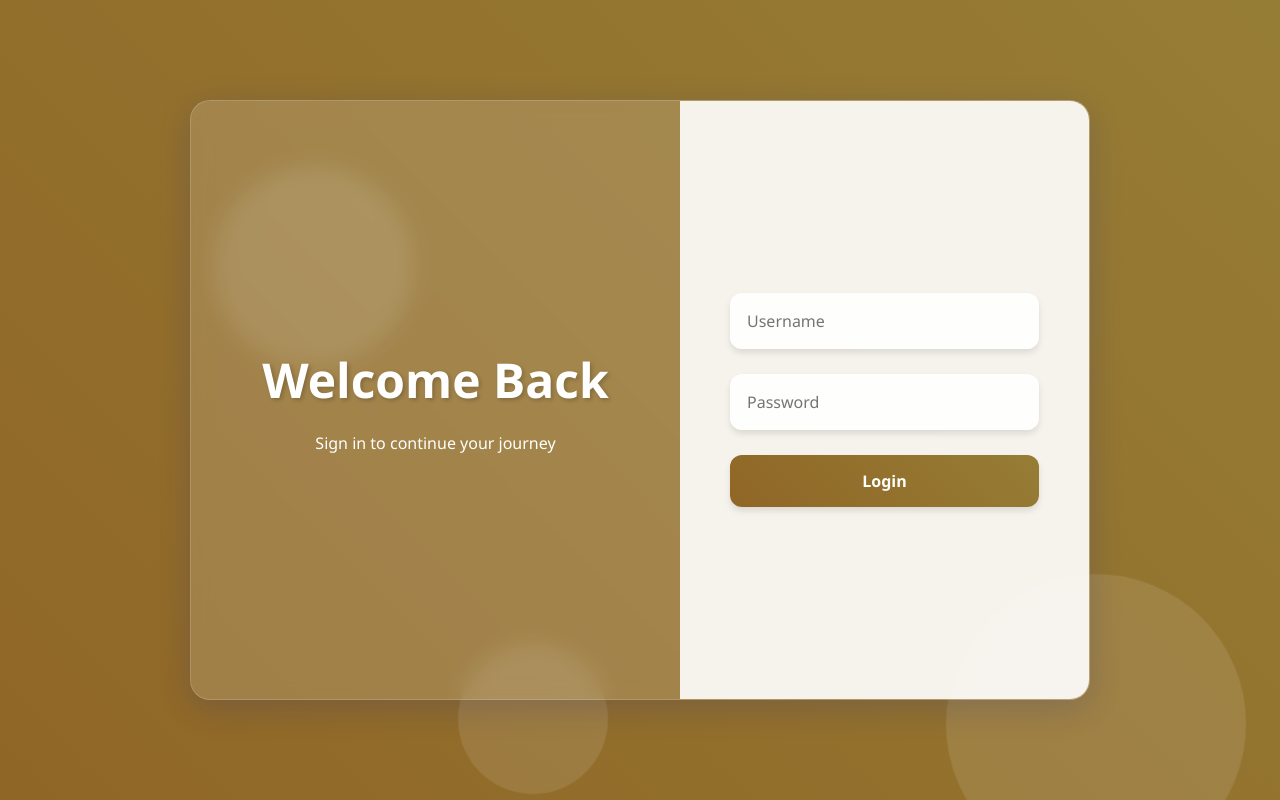
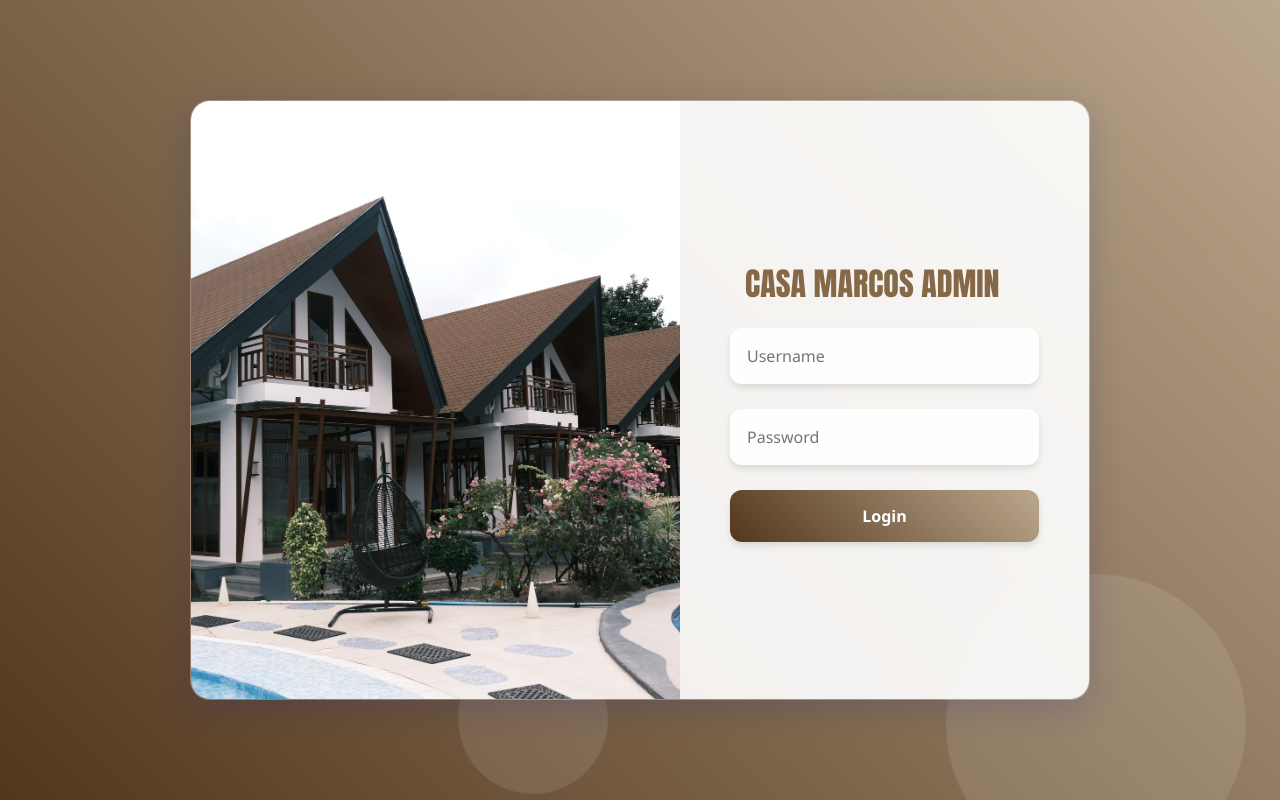
Before and after one commit to James-gif-ux/casa-marcos-1, a PHP site: page /login.php in a window 1280 px wide. Run offline with PHP 8.4, Linux system fonts and the light colour scheme.

Commit message:
32 commit

```diff
--- a/public/views/login.php
+++ b/public/views/login.php
@@ -13,7 +13,7 @@ if (session_status() == PHP_SESSION_NONE) {
     :root {
         --primary:rgb(133, 104, 71);
         --secondary: #4ecdc4;
-        --bg-gradient: linear-gradient(45deg,rgb(144, 102, 38),rgb(150, 125, 53));
+        --bg-gradient: linear-gradient(45deg,rgb(82, 55, 30),rgb(187, 167, 141));
         --glass-bg: rgba(255, 255, 255, 0.1);
         --glass-border: rgba(255, 255, 255, 0.2);
         --text-primary: #2d3436;
@@ -217,14 +217,15 @@ if (session_status() == PHP_SESSION_NONE) {
     </div>
 
     <div class="container">
-        <div class="left-panel">
+        <div class="left-panel" style="background: url('../images/11.jpg') center center; background-size: cover;">
             <div class="brand-content">
-                <h1>Welcome Back</h1>
-                <p>Sign in to continue your journey</p>
             </div>
         </div>
         <div class="form-container">
             <form action="../pages/authentication.php?function=login&&sub_page=loggedin" method="POST" class="login-form">
+                <div style="margin-bottom: 20px; margin-left: 15px;">
+                    <h1 style="font-family: Impact, sans-serif; color: rgb(133, 104, 71);">CASA MARCOS ADMIN</h1>
+                </div>
                 <div  class="input-group">
                     <input type="text" name="username" class="form-control form-control-user"
                         id="username" aria-label="username"
```
